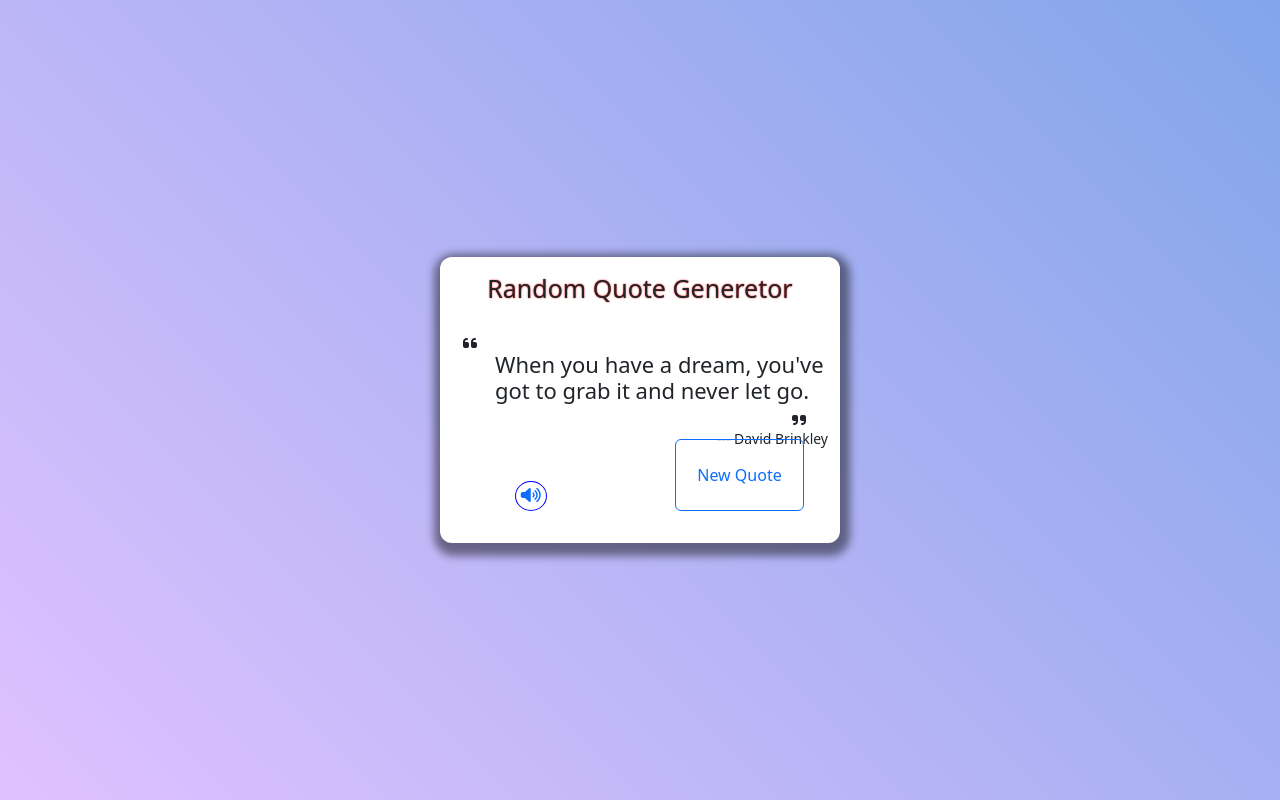
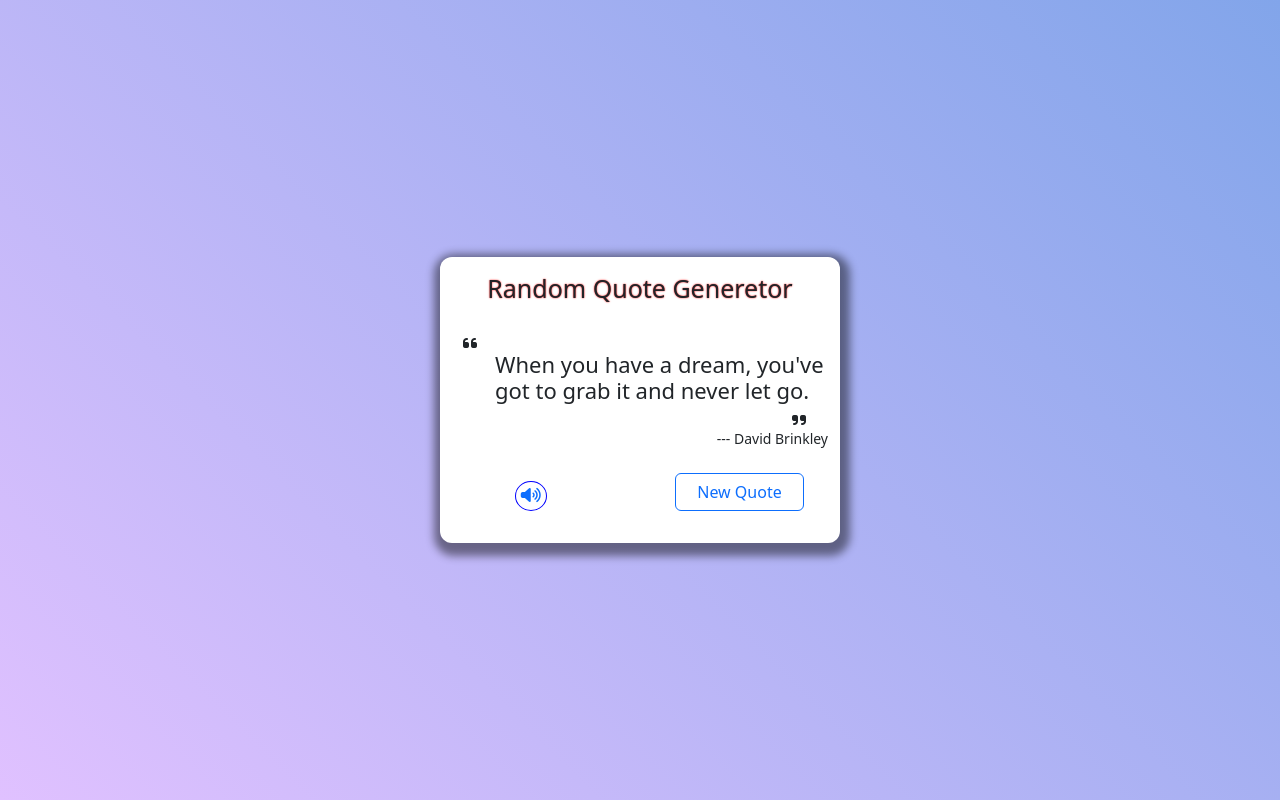
Before and after one commit to krh1102002/-51dayschallenge-of-web-development, a plain HTML site: page Day 28(Random Quate generator).html in a window 1280 px wide. Drawn offline with Linux system fonts and the light colour scheme.

Commit message:
Update Day 28(Random Quate generator).html

```diff
--- a/Day 28(Random Quate generator).html
+++ b/Day 28(Random Quate generator).html
@@ -39,7 +39,7 @@
                   padding-left: 5px;
                   border-radius: 50%;"></i></div>
                <div class="col-md-9 d-flex justify-content-end">
-                  <button class="btn btn-outline-primary w-50 " onclick="btn()"  style="cursor: pointer; margin-top: -34px;">New Quote</button>
+                  <button class="btn btn-outline-primary w-50 " onclick="btn()"  style="cursor: pointer; ">New Quote</button>
                </div>
             </div>
          </div>
```
